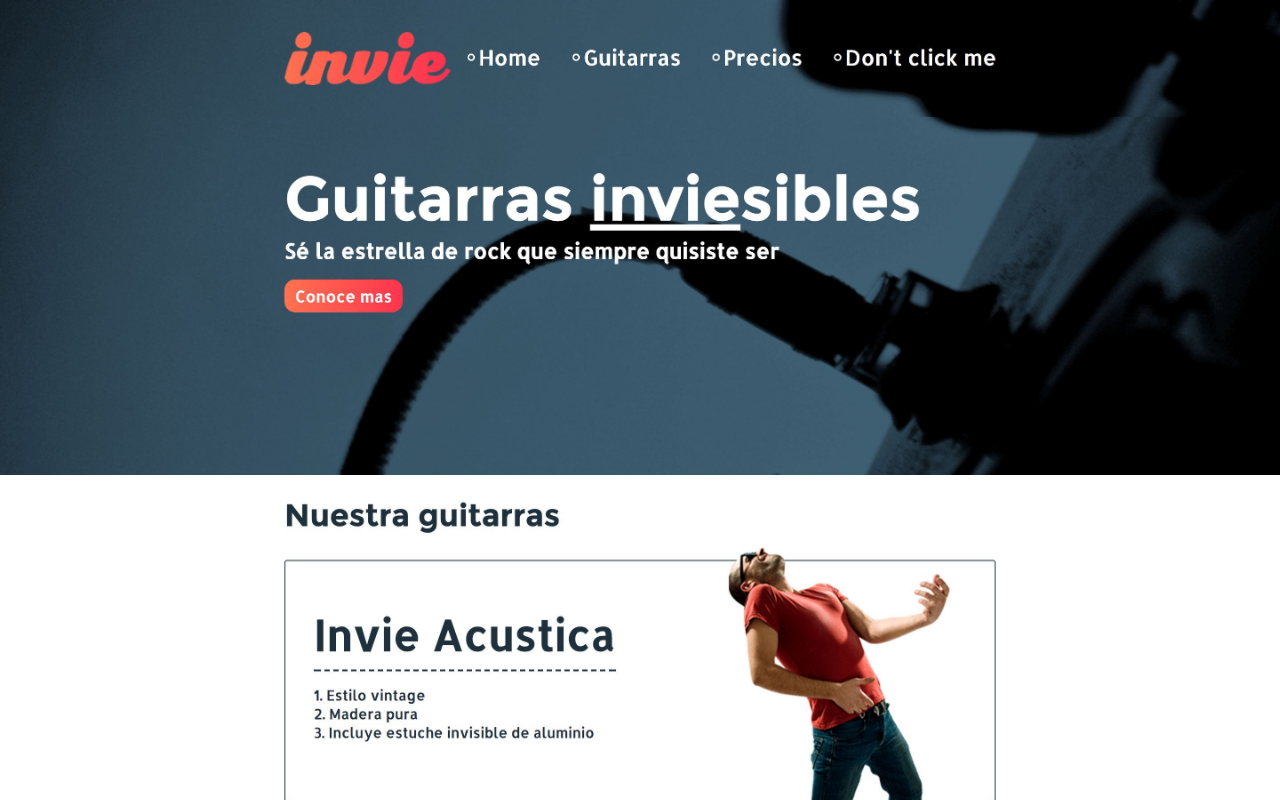
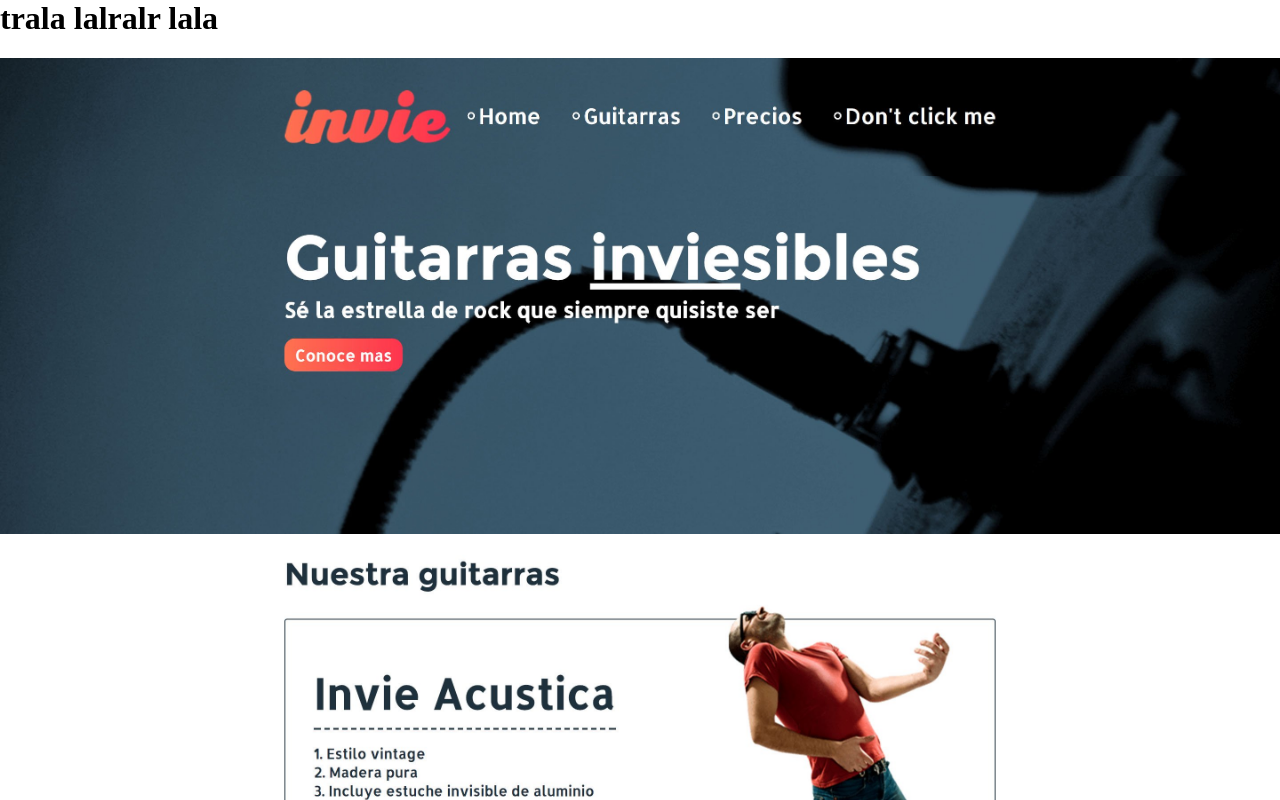
Before and after one commit to martinlopezlam/perritosgolosos, a plain HTML site: page index.html in a window 1280 px wide. Shown: the top 800 px of the page. Drawn offline with Linux system fonts and the light colour scheme.

Commit message:
después del primer stash

```diff
--- a/index.html
+++ b/index.html
@@ -24,6 +24,7 @@
     </style>
   </head>
   <body>
+    <h1>trala lalralr lala</h1>
     <img src="invie-rd.png" alt="" id="rd">
     <img src="header.jpg" alt="">
     <img src="hero.jpg" alt="">
```
Also changed, not shown: 1 other file.
